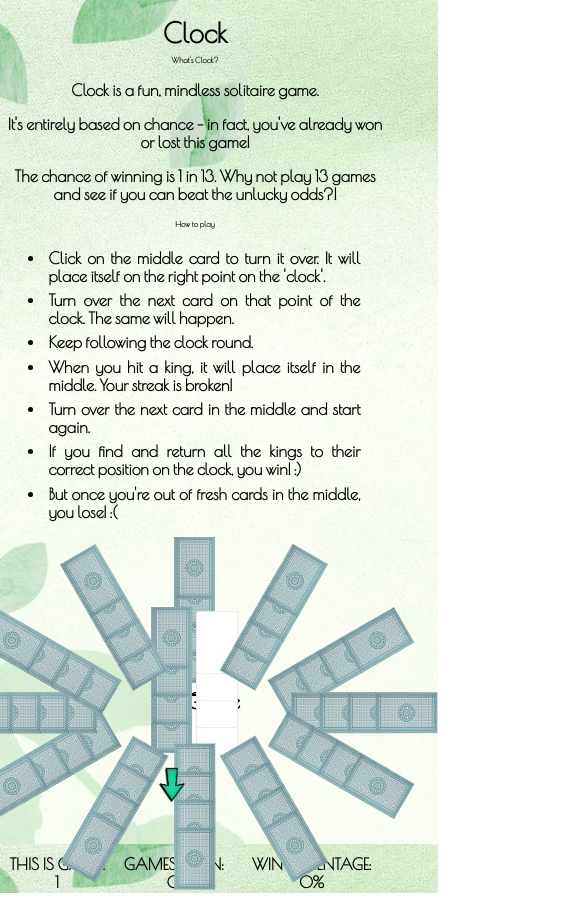
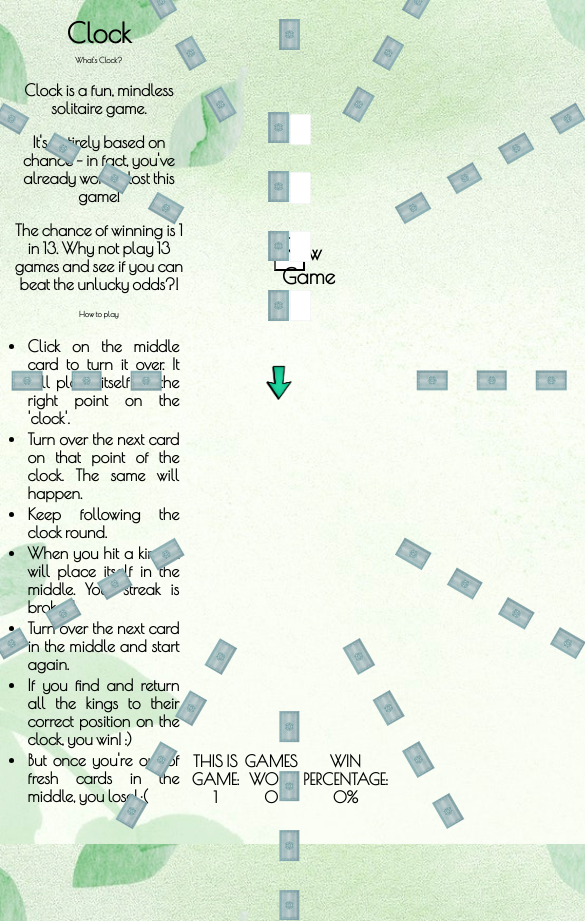
Before and after one commit to sudwald/clock, a React (Create React App) app: page / in a window 390 px wide. Shown: the top 921 px of the page, 585 px wide, since content can reach past the window. Before the commit the page ends 893 px from the top, so only its background shows below. Built offline with nearby package versions, Linux system fonts and the light colour scheme.

Commit message:
Taking out responsiveness for now

```diff
--- a/src/App.css
+++ b/src/App.css
@@ -222,11 +222,11 @@ button:hover {
   font-weight:bold;
 }
 
-@media screen and (max-width: 992px) {
-  .App-main {
-    grid-template-columns: 1fr;
-  }
-  #clockContainer {
-    padding-bottom: 10%;
-  }
-}
+/* @media screen and (max-width: 992px) { */
+  /* .App-main { */
+    /* grid-template-columns: 1fr; */
+  /* } */
+  /* #clockContainer { */
+    /* padding-bottom: 10%; */
+  /* } */
+/* } */
```
